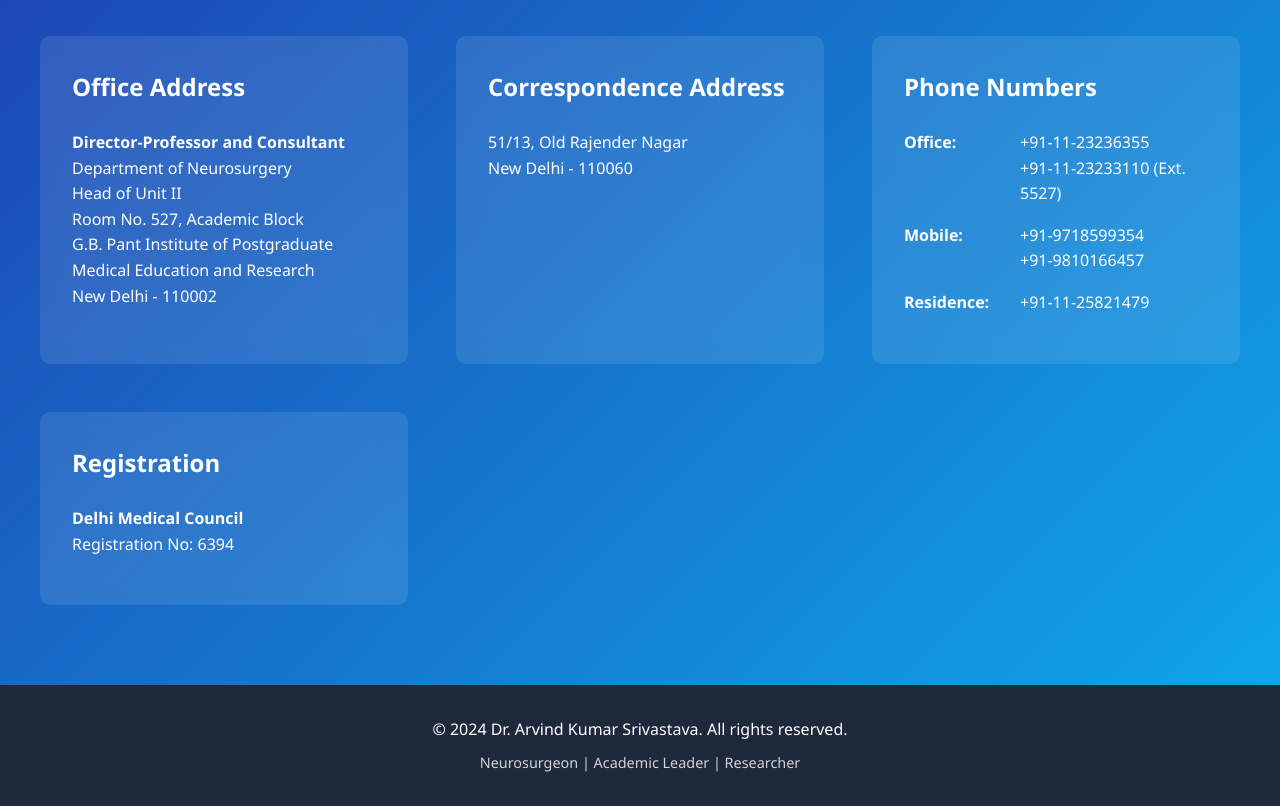
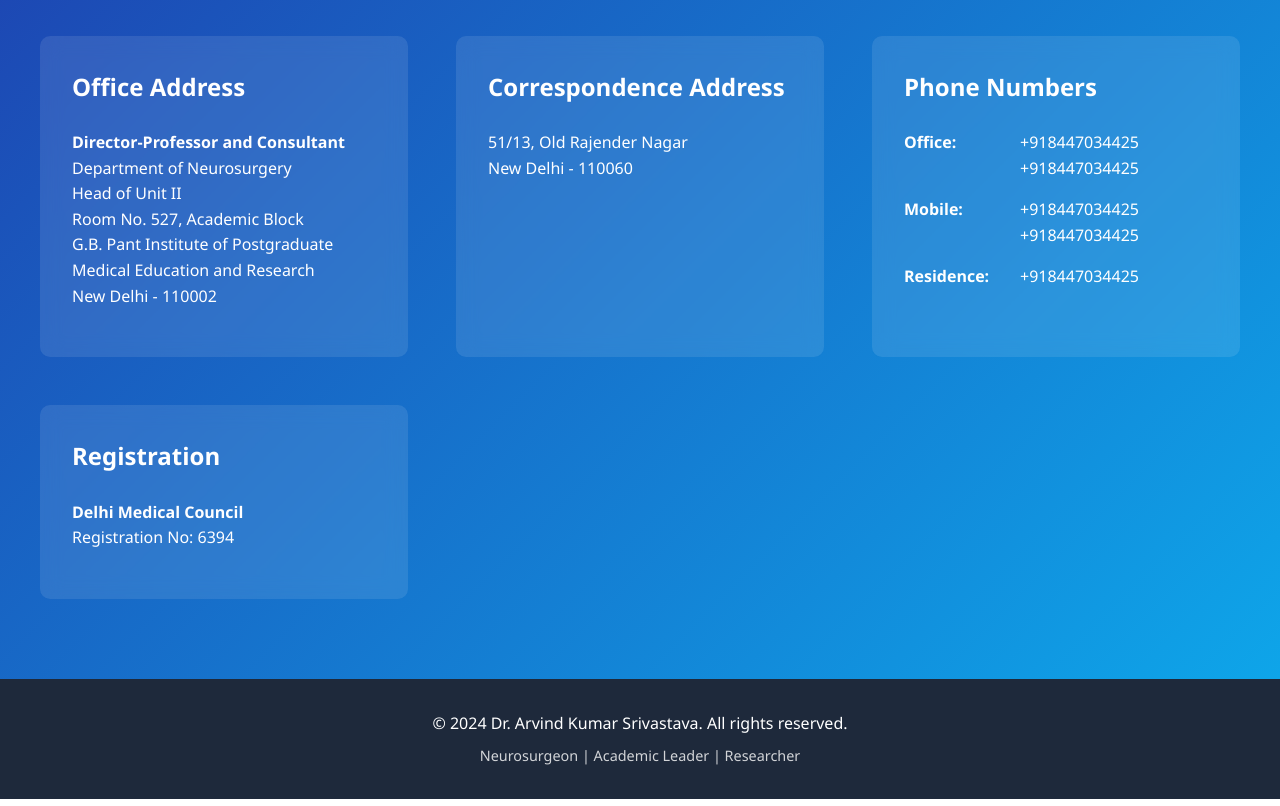
Before and after one commit to ideaclickspune/drarvindsrivastava, a plain HTML site: page index.html in a window 1280 px wide. Shown: the part 9780-10586 px from the top of the page. Drawn offline with Linux system fonts and the light colour scheme.

Commit message:
number update

```diff
--- a/index.html
+++ b/index.html
@@ -1074,21 +1074,21 @@
                     <div class="contact-item">
                         <strong>Office:</strong>
                         <div>
-                            <p>+91-11-23236355</p>
-                            <p>+91-11-23233110 (Ext. 5527)</p>
+                            <p>+918447034425</p>
+                            <p>+918447034425</p>
                         </div>
                     </div>
                     <div class="contact-item">
                         <strong>Mobile:</strong>
                         <div>
-                            <p>+91-9718599354</p>
-                            <p>+91-9810166457</p>
+                            <p>+918447034425</p>
+                            <p>+918447034425</p>
                         </div>
                     </div>
                     <div class="contact-item">
                         <strong>Residence:</strong>
                         <div>
-                            <p>+91-11-25821479</p>
+                            <p>+918447034425</p>
                         </div>
                     </div>
                 </div>
```
